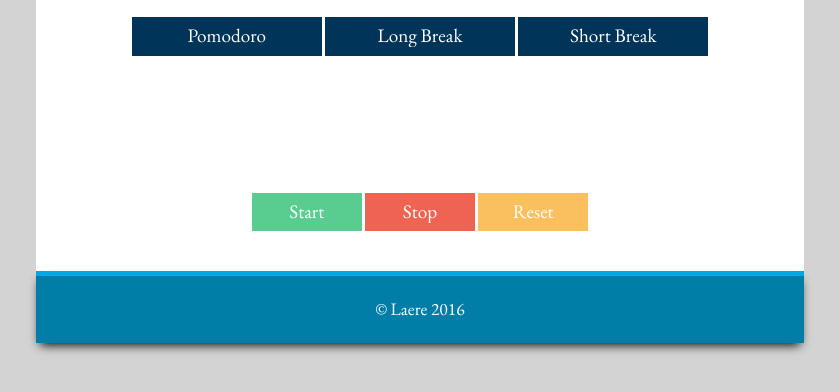
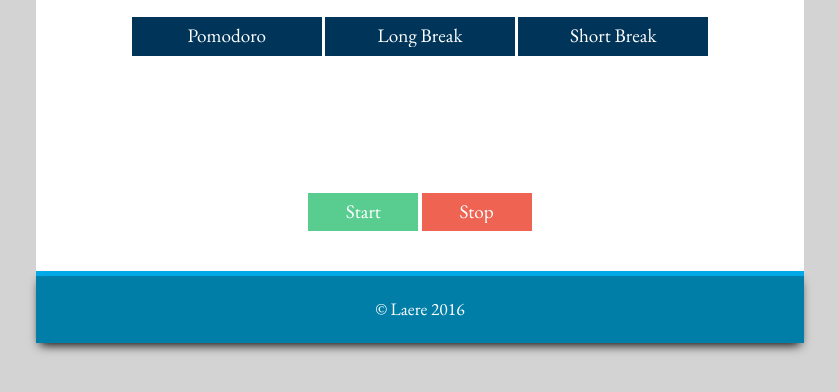
Before and after one commit to laere/Pomodoro, a plain HTML site: page index.html in a window 1280 px wide. Shown: the part 144-536 px from the top of the page, without its empty margins (220-1059 px from the left). Drawn offline with nearby package versions, Linux system fonts and the light colour scheme.

Commit message:
Update index.html

```diff
--- a/index.html
+++ b/index.html
@@ -27,7 +27,6 @@
             <ul id="buttons">
                 <li><input type="submit" value="Start" id="start"></li>
                 <li><input type="submit" value="Stop" id="stop"></li>
-                <li><input type="submit" value="Reset" id="reset"></li>
             </ul>
         </div>
         <footer>
```
